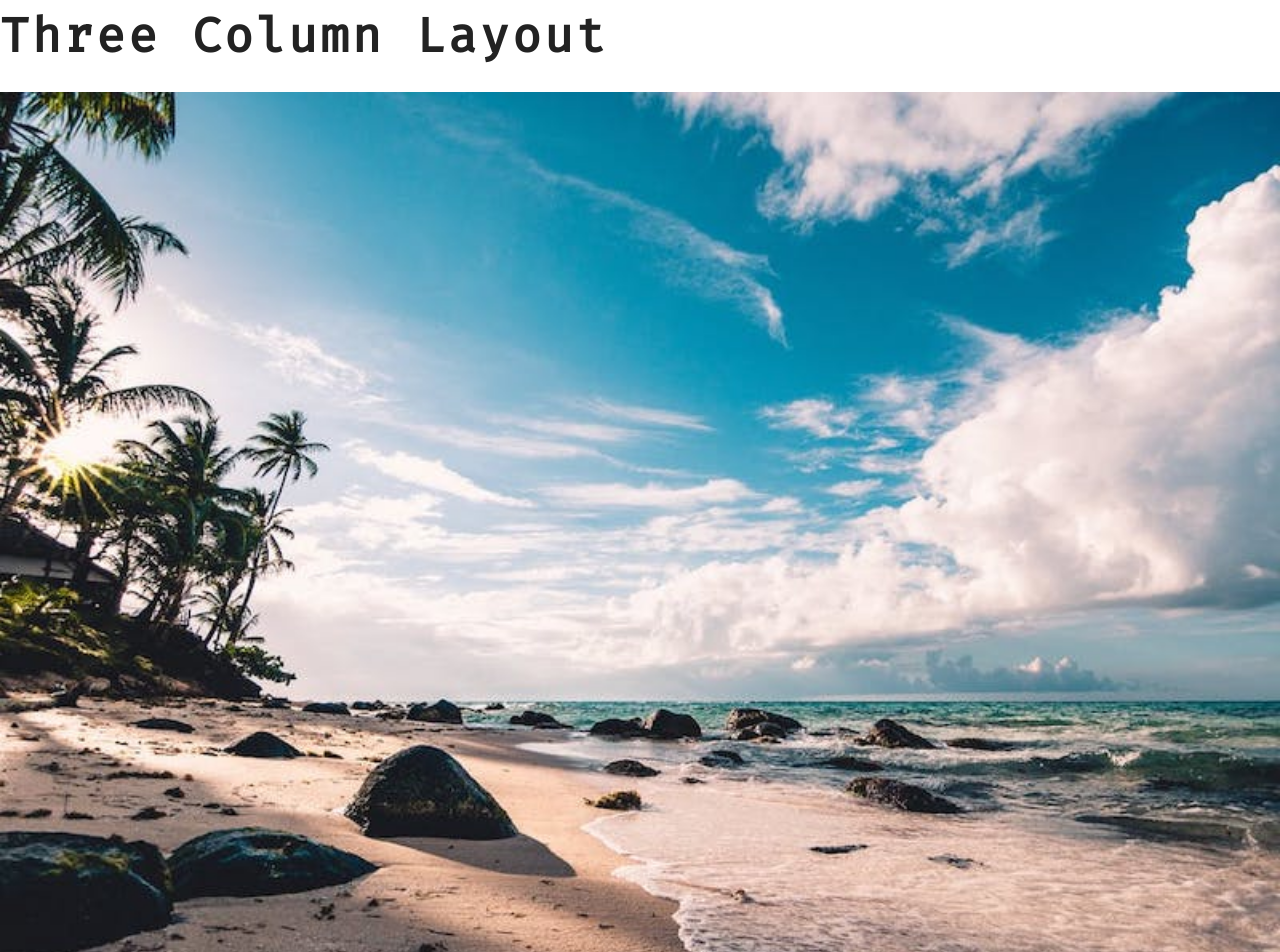
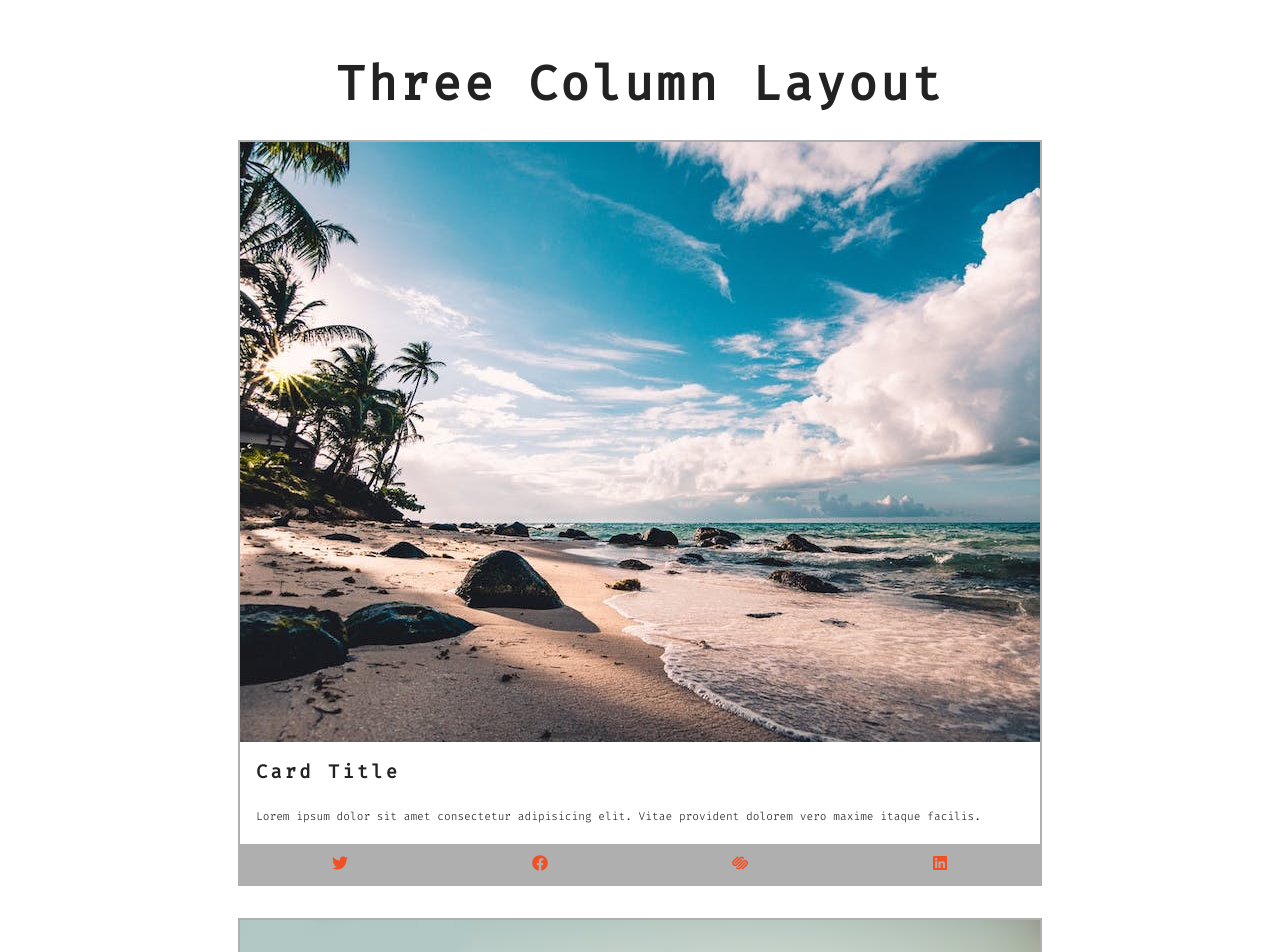
Before and after one commit to IanZC0der/grid_project, a plain HTML site: page cards.html in a window 1280 px wide. Shown: the top 952 px of the page. Drawn offline with Linux system fonts and the light colour scheme.

Commit message:
styled cards.html

```diff
--- a/style.css
+++ b/style.css
@@ -130,3 +130,37 @@ p {
         background: linear-gradient(rgba(241, 80, 37, 0.75), rgba(0,0,0,0.75)),url('./images/image-2.jpeg') center/cover fixed no-repeat;
     }
 }
+
+/* cards.html */
+
+.cards {
+    display: grid;
+    justify-items: center;
+    margin: 3rem 0;
+}
+
+.card {
+    margin-bottom: 2rem;
+    border: 2px solid var(--dark-grey);
+}
+
+.cards-center {
+    padding: 0 4rem;
+}
+
+.card-info {
+    padding: 1rem 1rem;
+    display: grid;
+}
+
+.card-footer {
+    background: var(--dark-grey);
+    padding: 0.5rem 0;
+    display: grid;
+    grid-template-columns: repeat(4, 1fr);
+    justify-items: center;
+}
+.card-footer i{
+    display: inline-block;
+    color: var(--primary-color);
+}
```
